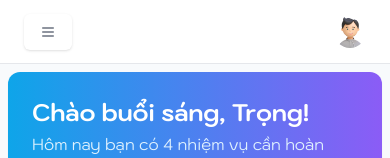
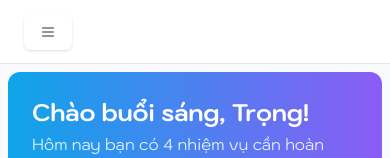
Before and after one commit to duytrong-dev/study-webapp, a Next.js app: page /dashboard in a window 390 px wide. Shown: the top 158 px of the page. Built offline with nearby package versions, Linux system fonts and the light colour scheme.

Commit message:
fix top nav

```diff
--- a/src/components/custom/search-bar.tsx
+++ b/src/components/custom/search-bar.tsx
@@ -1,7 +1,7 @@
 export default function SearchBar() {
     return (
-        <div className="flex-1 max-w-md ml-4 md:ml-6 hidden lg:flex">
-            <div className="relative">
+        <div className="flex-1 w-[24rem] md:w-[28rem] lg:max-w-lg ml-4 md:ml-6 hidden lg:flex">
+            <div className="relative w-full">
                 <div className="absolute inset-y-0 left-0 flex items-center pl-3 pointer-events-none">
                     <i className="fas fa-search text-gray-400"></i>
                 </div>
--- a/src/components/custom/top-navigation-right-side.tsx
+++ b/src/components/custom/top-navigation-right-side.tsx
@@ -50,7 +50,7 @@ export default function TopNavigationRightSide() {
                 <i className="fas fa-trophy"></i>
                 <span className="absolute top-0 right-0 h-2 w-2 rounded-full bg-yellow-500"></span>
             </button>
-            <div className="relative ml-3" ref={menuRef}>
+            <div className="relative ml-3 hidden lg:block" ref={menuRef}>
                 <div
                     className="flex items-center space-x-2 cursor-pointer"
                     id="user-menu-button"
```
